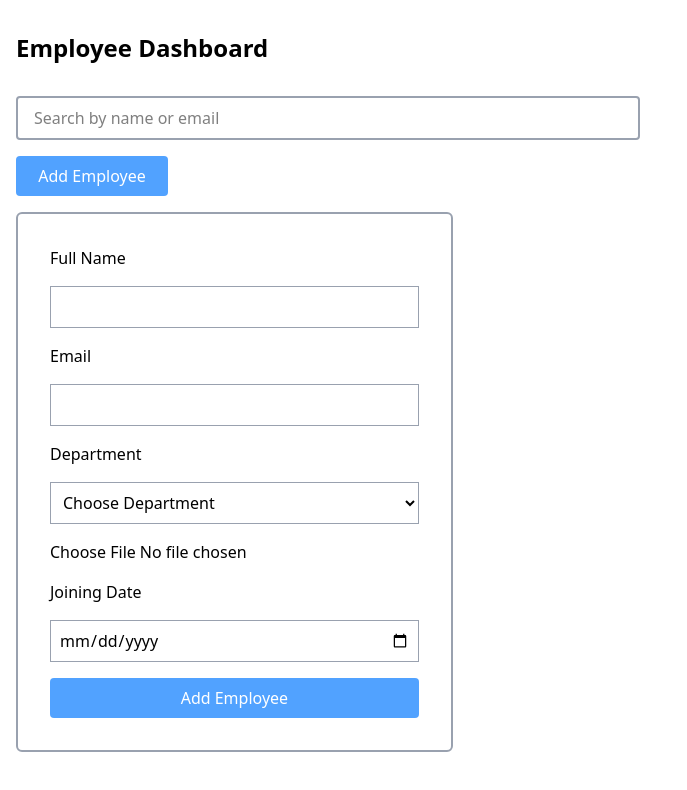
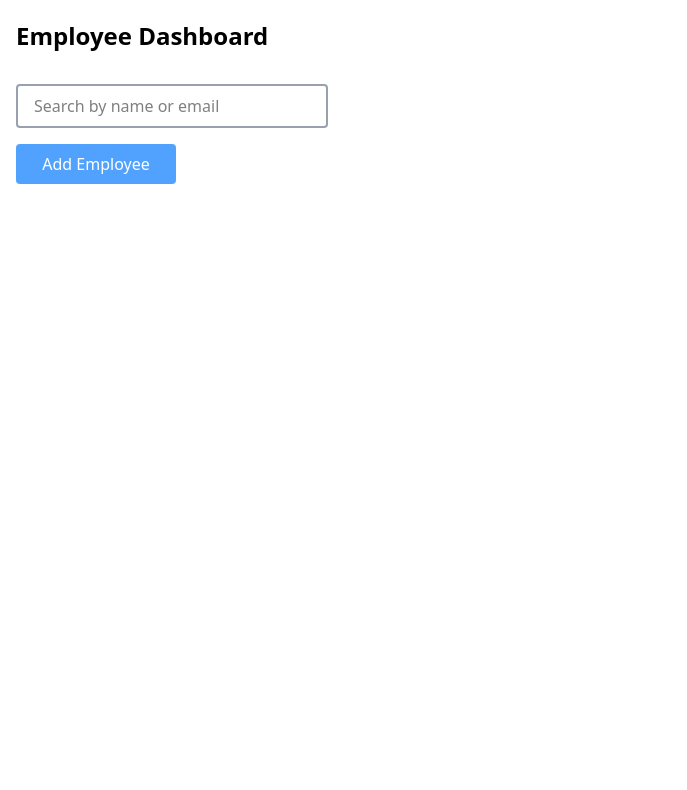
Before and after one commit to Sugambaj7/Hunchha_Internship_Project, a React (Vite) app in the folder employee-management-module-crud/: page / in a window 1280 px wide. Shown: the top 790 px of the page, without its empty margins (0-687 px from the left). Built offline with nearby package versions, Linux system fonts and the light colour scheme.

Commit message:
worked on popup form

```diff
--- a/employee-management-module-crud/package.json
+++ b/employee-management-module-crud/package.json
@@ -10,10 +10,12 @@
     "preview": "vite preview"
   },
   "dependencies": {
+    "@reduxjs/toolkit": "^2.8.2",
     "@tailwindcss/vite": "^4.1.11",
     "react": "^19.1.0",
     "react-dom": "^19.1.0",
     "react-icons": "^5.5.0",
+    "react-redux": "^9.2.0",
     "tailwindcss": "^4.1.11"
   },
   "devDependencies": {
--- a/employee-management-module-crud/src/App.tsx
+++ b/employee-management-module-crud/src/App.tsx
@@ -3,10 +3,9 @@ import SearchBar from "./components/SearchBar";
 import "./index.css";
 function App() {
   return (
-    <div className="container mx-auto my-4 p-4 flex flex-col">
+    <div className="container mx-auto my-1 p-4 flex flex-col relative">
         <h1 className="text-2xl font-bold mb-8">Employee Dashboard</h1>
         <SearchBar />
-         <button className="btn btn-primary mb-4 bg-blue-400 px-4 py-2 text-white rounded w-38">Add Employee</button>
         <EmployeeForm />
       </div>
   );
--- a/employee-management-module-crud/src/components/EmployeeForm.tsx
+++ b/employee-management-module-crud/src/components/EmployeeForm.tsx
@@ -1,11 +1,27 @@
-import {useState} from 'react';
+import { IoClose } from "react-icons/io5";
+import { useState } from "react";
 
 export const EmployeeForm = () => {
-    const [addEmployeePopUp, setEmployeePopUp] = useState('false');
+  const [formPopUpStatus, setformPopUpStatus] = useState(false);
+
+  const handleClick = () => {
+    setformPopUpStatus(!formPopUpStatus);
+  };
 
   return (
-    <form className="space-y-4 flex flex-col w-[35%] border-2 border-gray-400 rounded-md p-8">
-      <label htmlFor="" >Full Name</label>
+    <div>
+      <button
+        className="btn btn-primary mb-4 bg-blue-400 px-4 py-2 text-white rounded w-40"
+        onClick={() => setformPopUpStatus(true)}
+      >
+        Add Employee
+      </button>
+      {formPopUpStatus ? (
+        <form className="space-y-4 flex flex-col w-[32%] h-auto border-2 border-gray-400 rounded-md p-8 absolute top-20 left-[30%]">
+          <div className="flex justify-end text-xl">
+            <IoClose onClick={handleClick} />
+          </div>
+          <label htmlFor="">Full Name</label>
           <input className="input border border-gray-400 px-2 py-2" />
 
           <label htmlFor="">Email</label>
@@ -19,12 +35,20 @@ export const EmployeeForm = () => {
             <option value="Sales Department">Sales Departmemt</option>
           </select>
 
-       <input type="file" />
+          <label htmlFor="">Profile Picture</label>
+          <input type="file" className="px-2 py-2 text-white bg-gray-400" />
 
           <label htmlFor="">Joining Date</label>
-      <input type="date" className="input border border-gray-400 px-2 py-2" />
+          <input
+            type="date"
+            className="input border border-gray-400 px-2 py-2"
+          />
 
-      <button type="submit" className="bg-blue-400 text-white py-2 rounded">Add Employee</button>
+          <button type="submit" className="bg-blue-400 text-white py-2 rounded">
+            Add Employee
+          </button>
         </form>
+      ) : null}
+    </div>
   );
 };
--- a/employee-management-module-crud/src/components/SearchBar.tsx
+++ b/employee-management-module-crud/src/components/SearchBar.tsx
@@ -12,7 +12,7 @@ export default function SearchBar() {
       value={input}
       onChange={e => setInput(e.target.value)}
       placeholder="Search by name or email"
-      className="input w-[50%] mb-4 px-4 py-2 border-2 border-gray-400 rounded focus:outline-none focus:border-black"
+      className="input w-[25%] mb-4 px-4 py-2 border-2 border-gray-400 rounded focus:outline-none focus:border-black"
     />
   );
 }
```
Also changed, not shown: 1 other file (tests, documents, lock files or other folders). Lines whose indentation alone changed are shown as unchanged.
